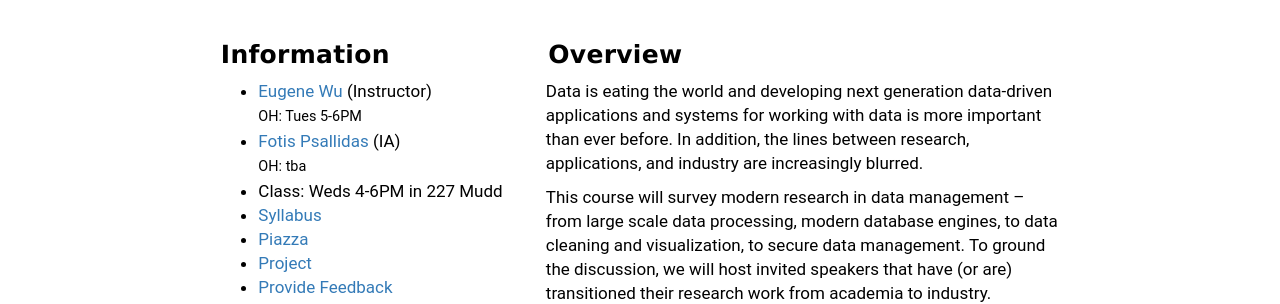
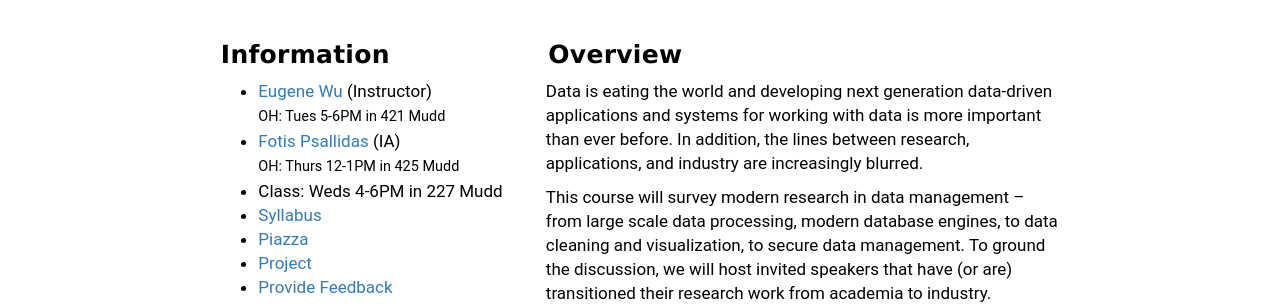
Before and after one commit to columbiadb/columbiadb.github.io, a Jekyll site: the page built from index.md, in a window 1280 px wide. Shown: the part 148-452 px from the top of the page. Built offline with Jekyll 4.4.1, drawn with Linux system fonts in a browser that asks for light colours.

Commit message:
lazy commit msg

```diff
--- a/_includes/index_left.md
+++ b/_includes/index_left.md
@@ -1,9 +1,9 @@
 #### Information
 
 * [Eugene Wu](http://www.eugenewu.net) (Instructor)
-  <small>OH: Tues 5-6PM</small>
+  <small>OH: Tues 5-6PM in 421 Mudd</small>
 * [Fotis Psallidas](http://www.cs.columbia.edu/~fotis/) (IA)
-  <small>OH: tba</small>
+  <small>OH: Thurs 12-1PM in 425 Mudd</small>
 * Class: Weds 4-6PM in 227 Mudd
 * [Syllabus](./syllabus)
 * [Piazza](https://piazza.com/class/j9oswjjbpyj3uz)
```
Also changed, not shown: lec2_crowds.md (+6 -0 lines).
